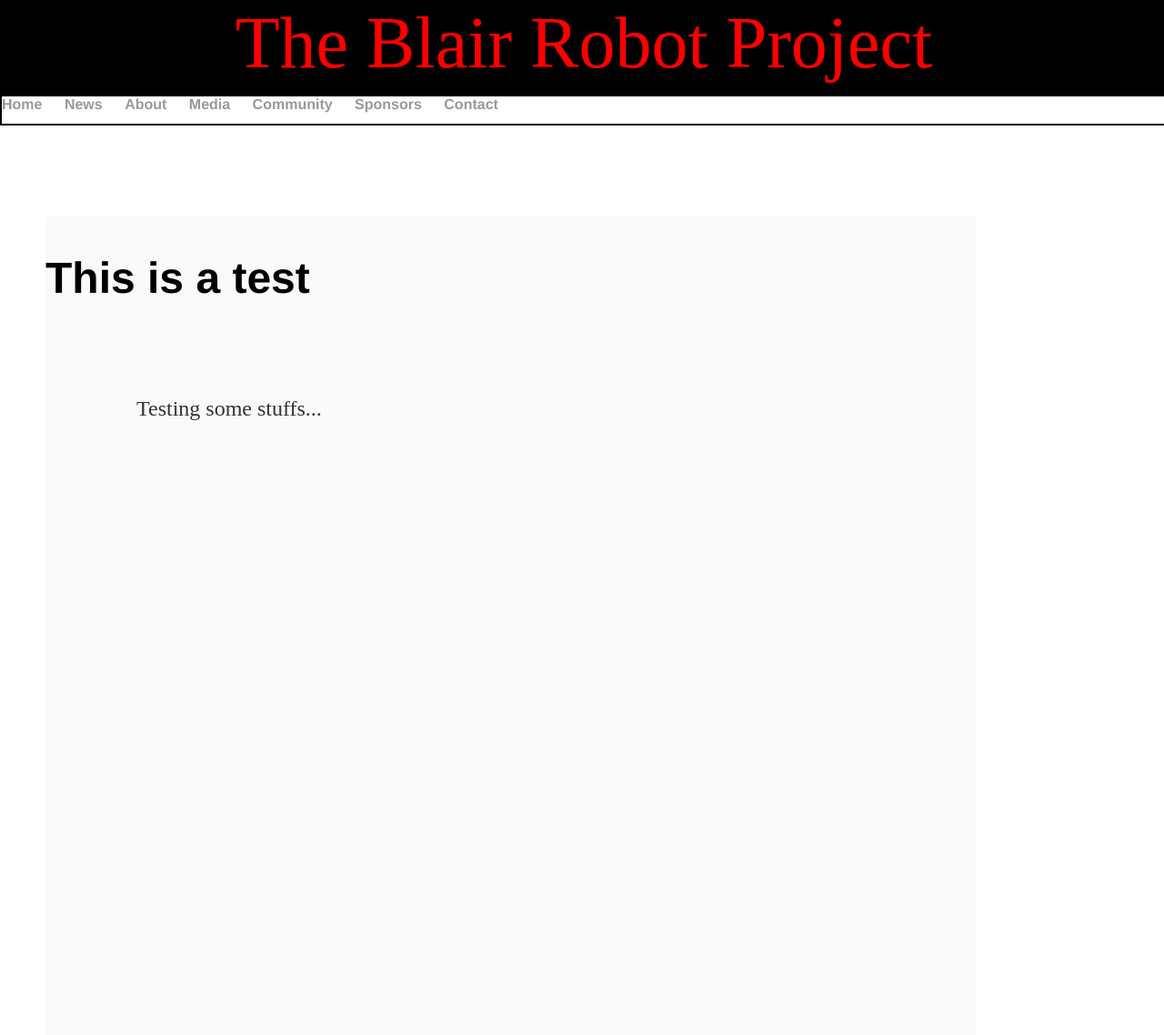
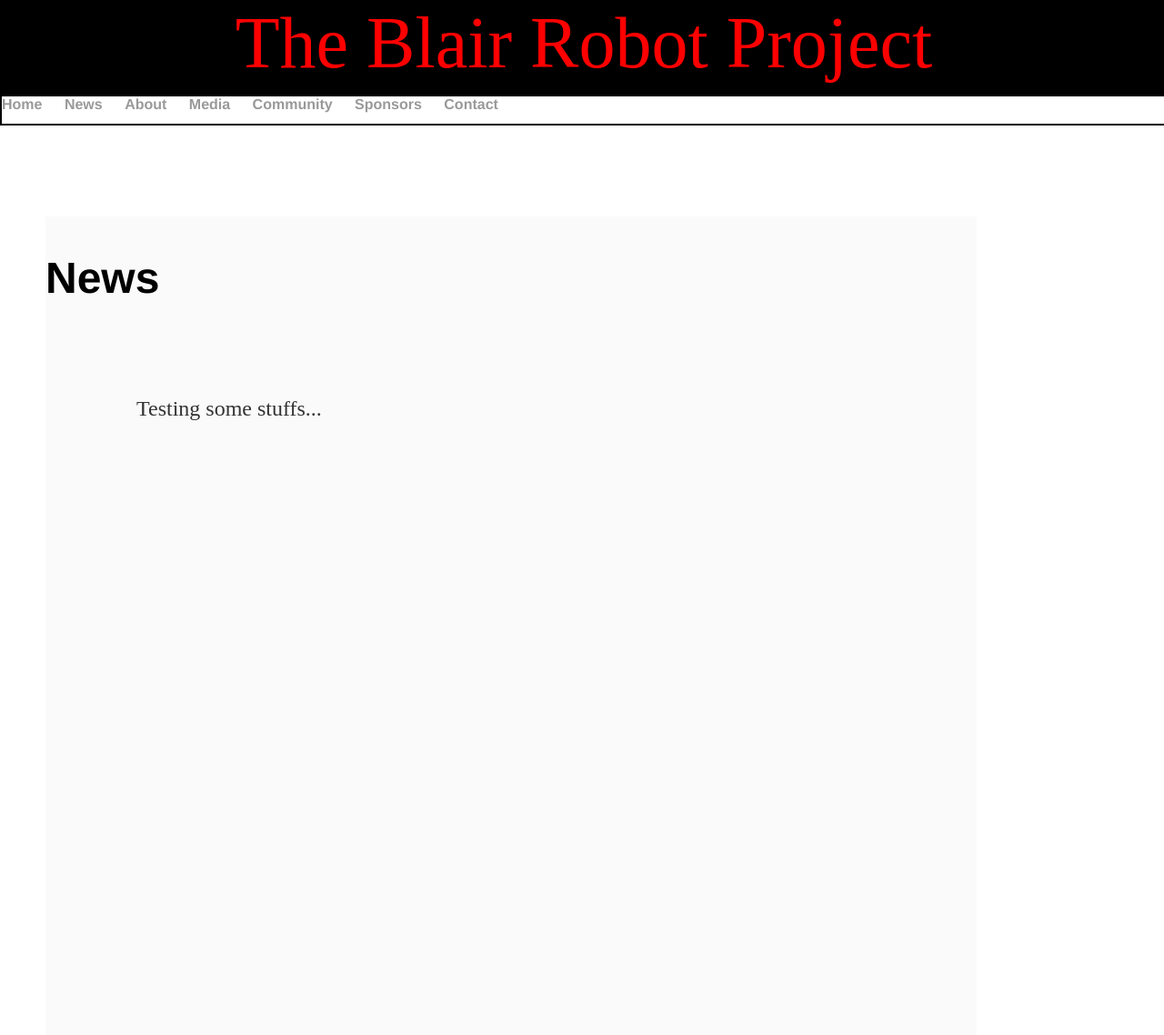
Before and after one commit to mouseythemouse/blair-robot-project.github.io, a Jekyll site: the page built from News/index.html, in a window 1280 px wide. Shown: the whole page at 91% size. Built offline with Jekyll 4.4.1, drawn with Linux system fonts in a browser that asks for light colours.

Commit message:
Update index.html

```diff
--- a/News/index.html
+++ b/News/index.html
@@ -3,6 +3,6 @@ layout: default
 title: News
 ---
 <div class="news">
-	<h2>This is a test</h2>
+	<h2>News</h2>
 	<p>Testing some stuffs...</p>
 </div>
```
